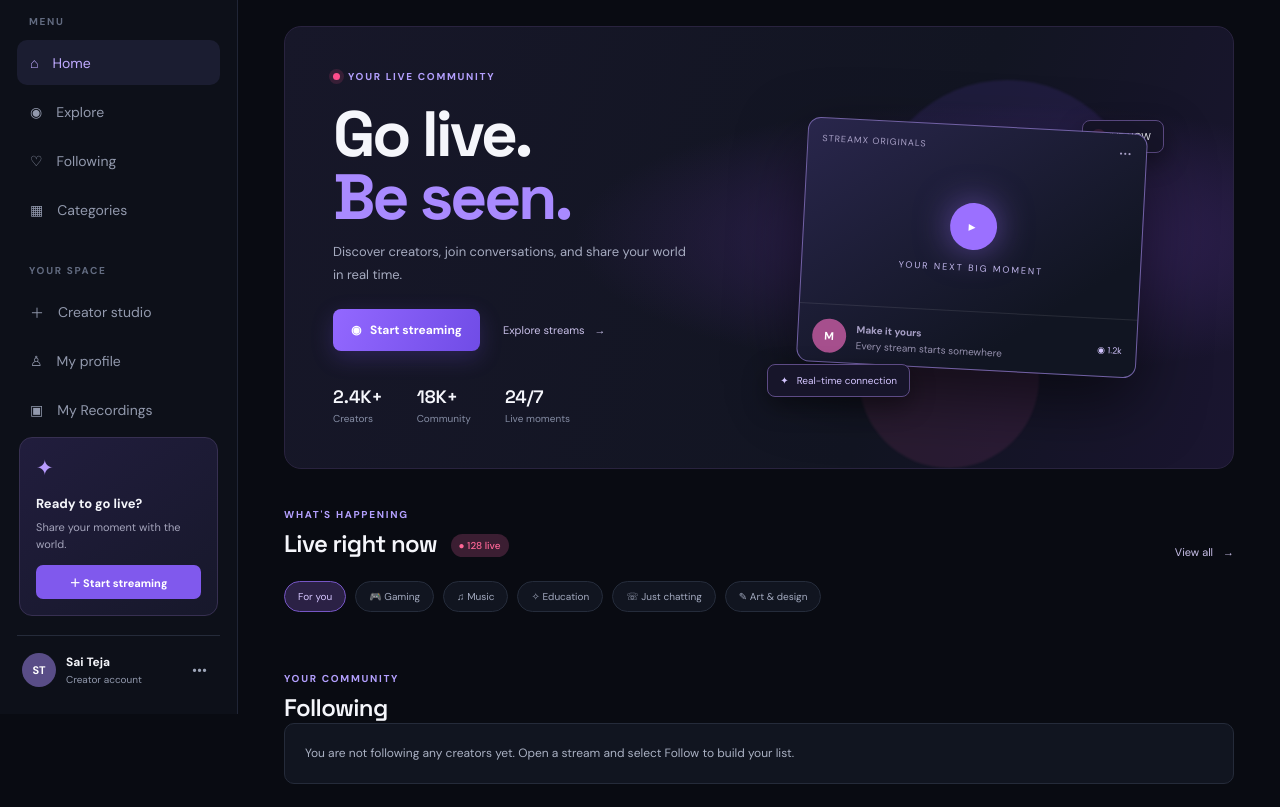
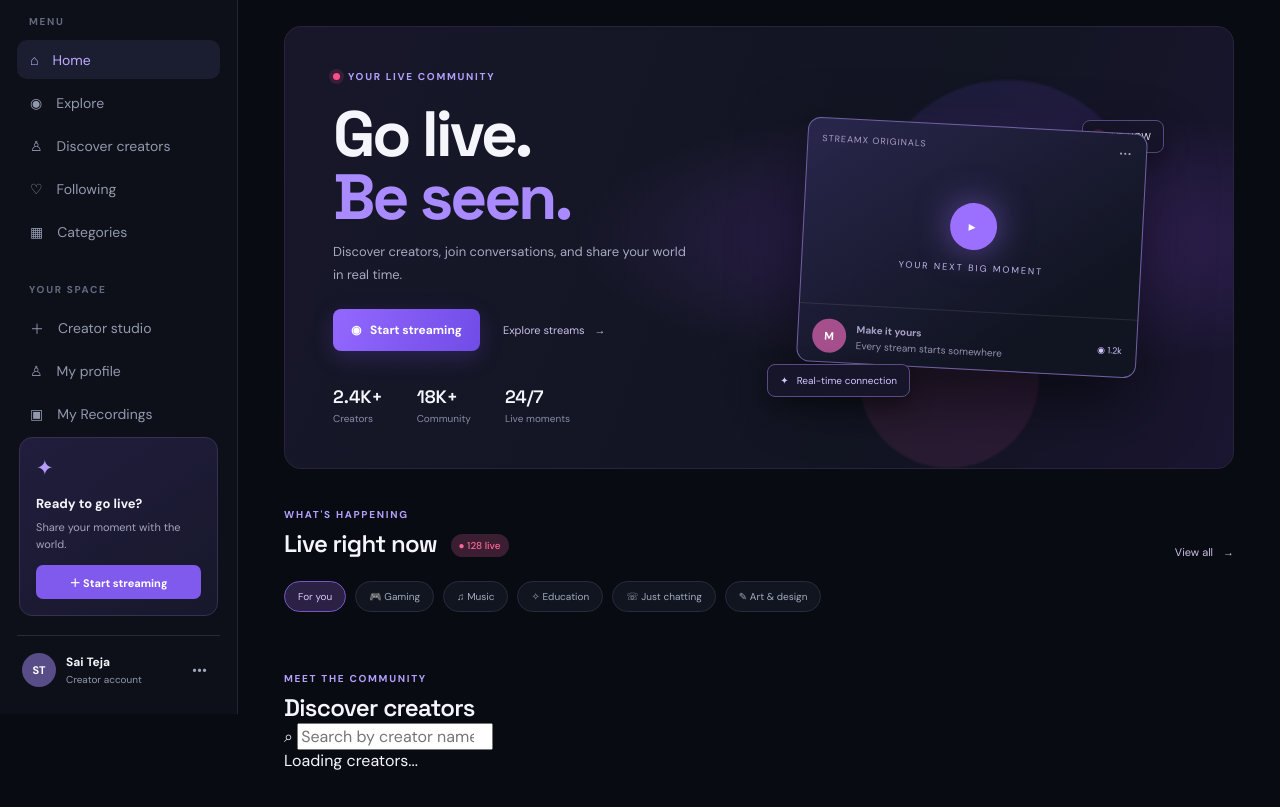
Before and after one commit to sangalasaiteja3-bot/StreamX-Live-Streaming, a plain HTML site: page index.html in a window 1280 px wide. Shown: the part 86-893 px from the top of the page. Drawn offline with Linux system fonts and the light colour scheme; a script that the page names is missing.

Commit message:
Add Discover Creators section to StreamX

```diff
--- a/index.html
+++ b/index.html
@@ -13,6 +13,7 @@
     <div class="side-label">MENU</div>
     <a class="nav active" href="#home">⌂ <span>Home</span></a>
     <a class="nav" href="#explore">◉ <span>Explore</span></a>
+    <a class="nav" href="#discoverCreators">♙ <span>Discover creators</span></a>
     <a class="nav" href="#following">♡ <span>Following</span></a>
     <a class="nav" href="#categories">▦ <span>Categories</span></a>
     <div class="side-label following-label">YOUR SPACE</div>
@@ -62,6 +63,16 @@
       <div class="filters" id="categories"><button class="filter active" data-filter="All">For you</button><button class="filter" data-filter="Gaming">🎮 Gaming</button><button class="filter" data-filter="Music">♫ Music</button><button class="filter" data-filter="Education">✧ Education</button><button class="filter" data-filter="Talk">☏ Just chatting</button><button class="filter" data-filter="Art">✎ Art & design</button></div>
       <div class="stream-grid" id="streamGrid"></div>
       <div class="empty-state" id="emptyState" hidden>There are no live streams yet. Sign in and start the first StreamX stream.</div>
+    </section>
+    <section class="section extra-section" id="discoverCreators">
+      <div class="section-heading">
+        <div><div class="eyebrow">MEET THE COMMUNITY</div><h2>Discover creators</h2></div>
+      </div>
+      <label class="creator-search" for="creatorSearchInput">
+        <span>⌕</span>
+        <input id="creatorSearchInput" type="search" placeholder="Search by creator name or username...">
+      </label>
+      <div class="creator-grid" id="creatorGrid">Loading creators...</div>
     </section>
     <section class="section extra-section" id="following"><div class="section-heading"><div><div class="eyebrow">YOUR COMMUNITY</div><h2>Following</h2></div></div><div id="followingList" class="following-list">You are not following any creators yet. Open a stream and select Follow to build your list.</div></section>
     <section class="section extra-section" id="profile"><div class="section-heading"><div><div class="eyebrow">YOUR ACCOUNT</div><h2>My profile</h2></div><button class="secondary-btn" id="editProfileBtn">Edit profile</button></div><div class="profile-panel"><div class="avatar profile-avatar" id="profileAvatar">ST</div><div><h3 id="profileName">Sai Teja</h3><p id="profileBio">Creator account · Welcome to StreamX!</p></div></div></section>
```
